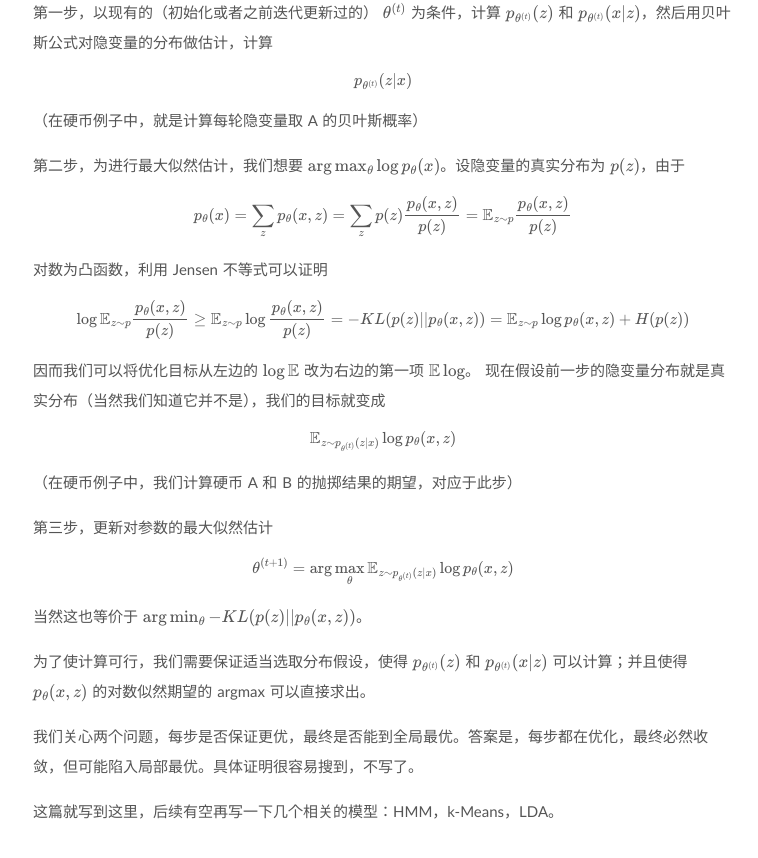
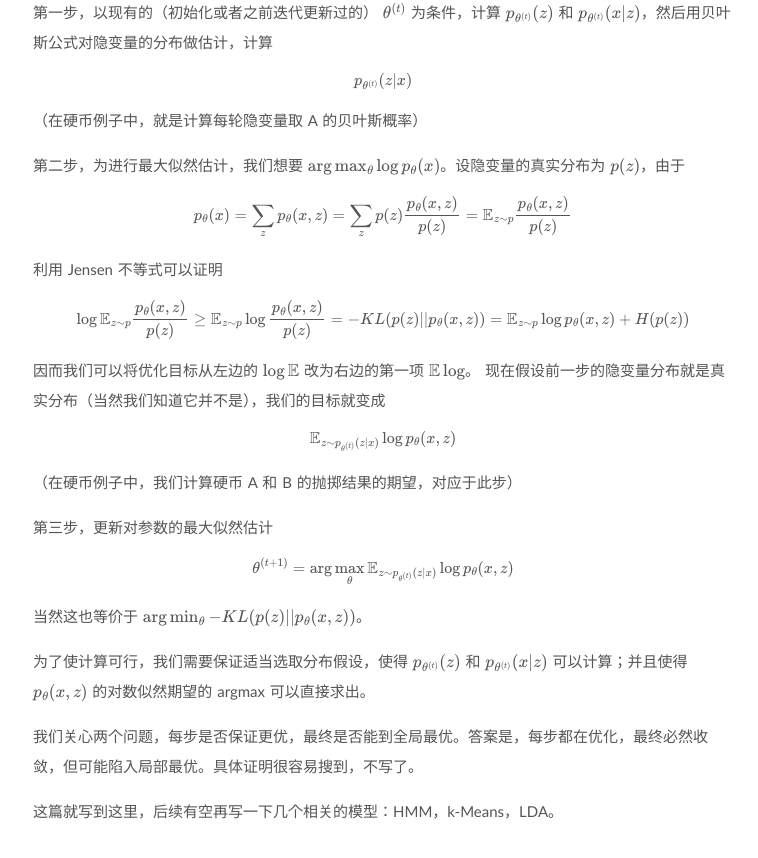
Before and after one commit to sighsmile/sighsmile.github.io, a Jekyll site: the page built from _posts/2019-11-04-EM-algorithm.md, in a window 1280 px wide and 900 px high, scrolled down 2435 px. Shown: the top 858 px of the window, without its empty margins (257-1015 px from the left). Built offline with Jekyll 4.4.1, drawn with Linux system fonts in a browser that asks for light colours; some web fonts are replaced; comment, search, counter and statistics services are not loaded.

Commit message:
Update 2019-11-04-EM-algorithm.md

```diff
--- a/_posts/2019-11-04-EM-algorithm.md
+++ b/_posts/2019-11-04-EM-algorithm.md
@@ -79,7 +79,7 @@ EM 算法大致是首先根据当前的参数猜测，估计隐变量的分布
 
 第二步，为进行最大似然估计，我们想要 <span>$\arg \max_{\theta} \log p_{\theta}(x)$</span>。设隐变量的真实分布为 <span>$p(z)$</span>，由于
 <div>$$p_{\theta}(x) = \sum_z p_{\theta}(x, z) = \sum_z p(z) \frac{p_{\theta}(x, z)}{p(z)} = \mathbb{E}_ {z \sim p}\frac{p_{\theta}(x, z)}{p(z)}$$</div>
-对数为凸函数，利用 Jensen 不等式可以证明
+利用 Jensen 不等式可以证明
 <div>$$\log \mathbb{E}_ {z \sim p}\frac{p_{\theta}(x, z)}{p(z)} \geq
 \mathbb{E}_ {z \sim p} \log \frac{p_{\theta}(x, z)}{p(z)} =
 -KL(p(z)||p_{\theta}(x, z)) =
```
